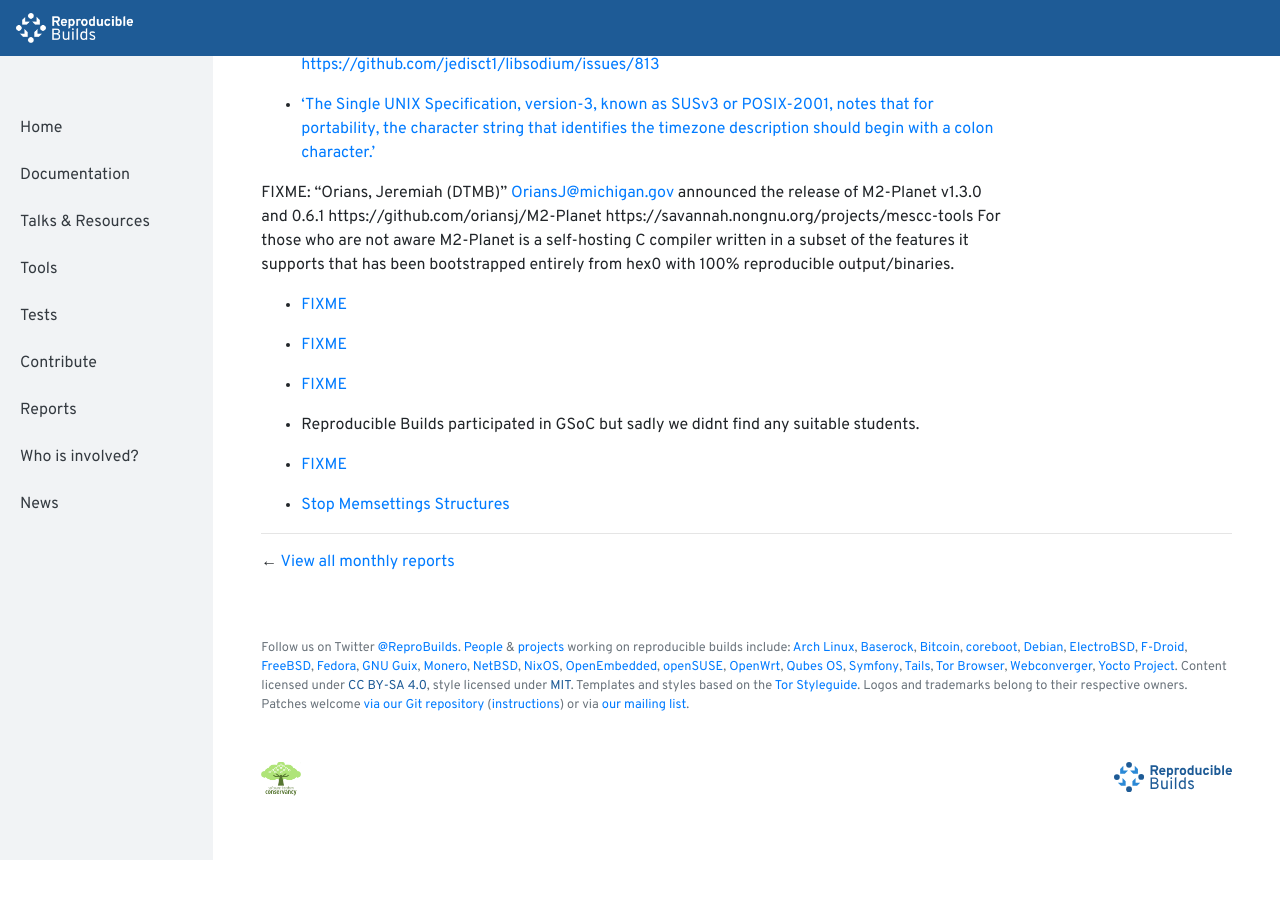
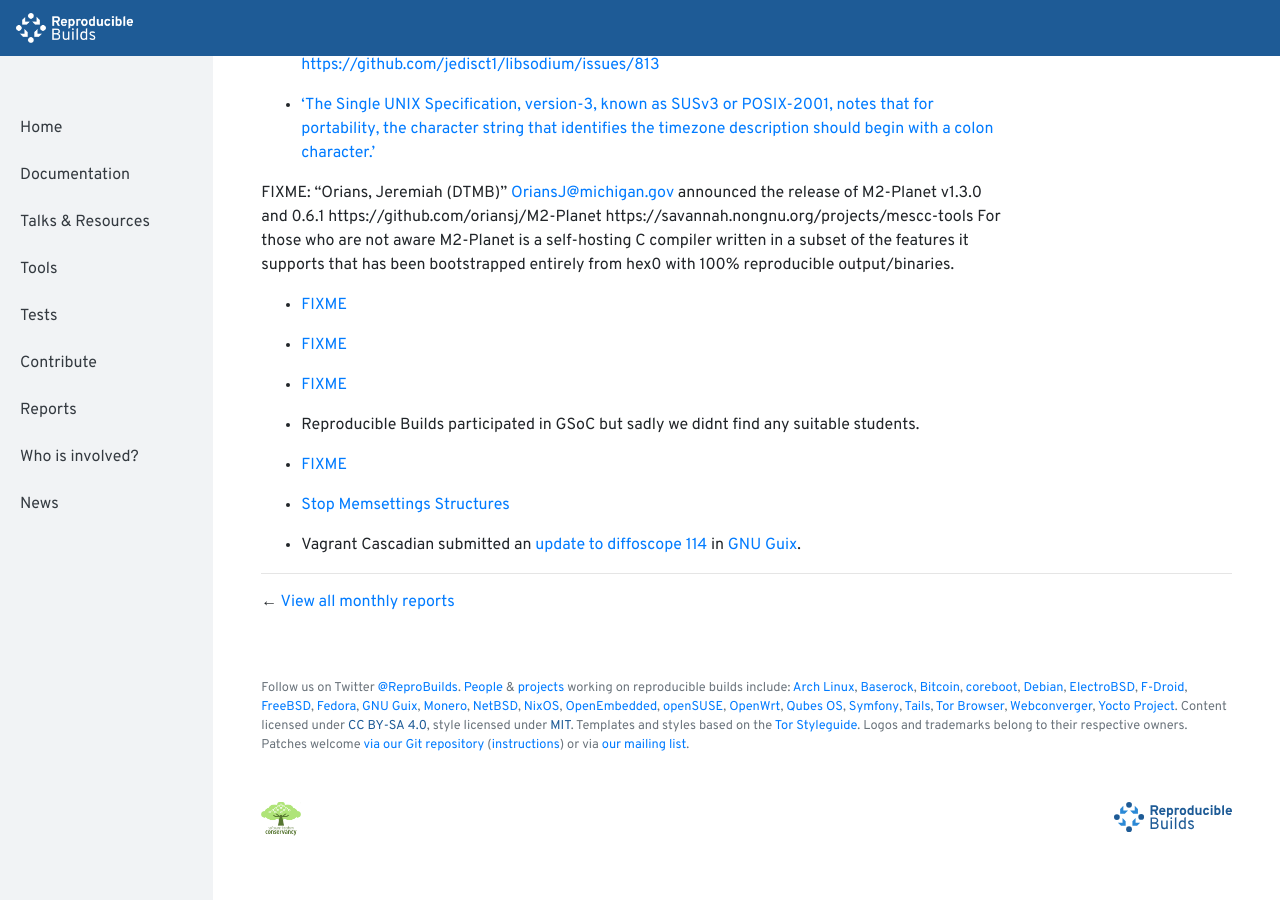
Before and after one commit to prototypefund/reproducible-website, a Jekyll site: the page built from _reports/2019-04.md, in a window 1280 px wide and 900 px high, scrolled down 1293 px. Built offline with Jekyll 4.4.1, drawn with Linux system fonts in a browser that asks for light colours; before the commit the page ends 2153 px from its top, so only the background shows below that.

Commit message:
2019-04: Submitted diffoscope 114 update to GNU Guix.

```diff
--- a/_reports/2019-04.md
+++ b/_reports/2019-04.md
@@ -65,3 +65,5 @@
 * [FIXME](https://github.com/TheDigitalStandard/TheDigitalStandard/pull/115)
 
 * [Stop Memsettings Structures](https://www.anmolsarma.in/post/stop-struct-memset/)
+
+* Vagrant Cascadian submitted an [update to diffoscope 114](https://issues.guix.info/issue/35478) in [GNU Guix](https://www.gnu.org/software/guix/).
```
